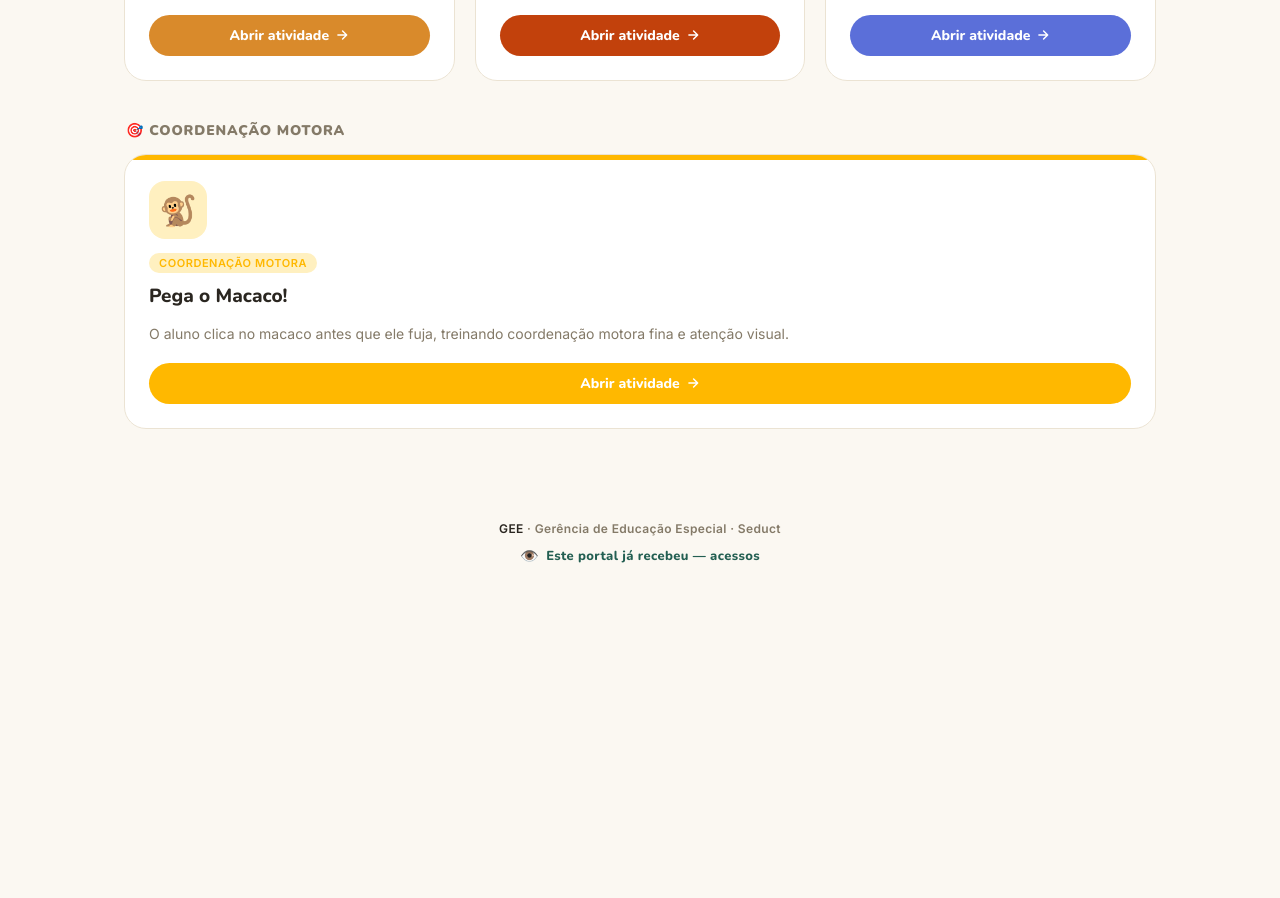
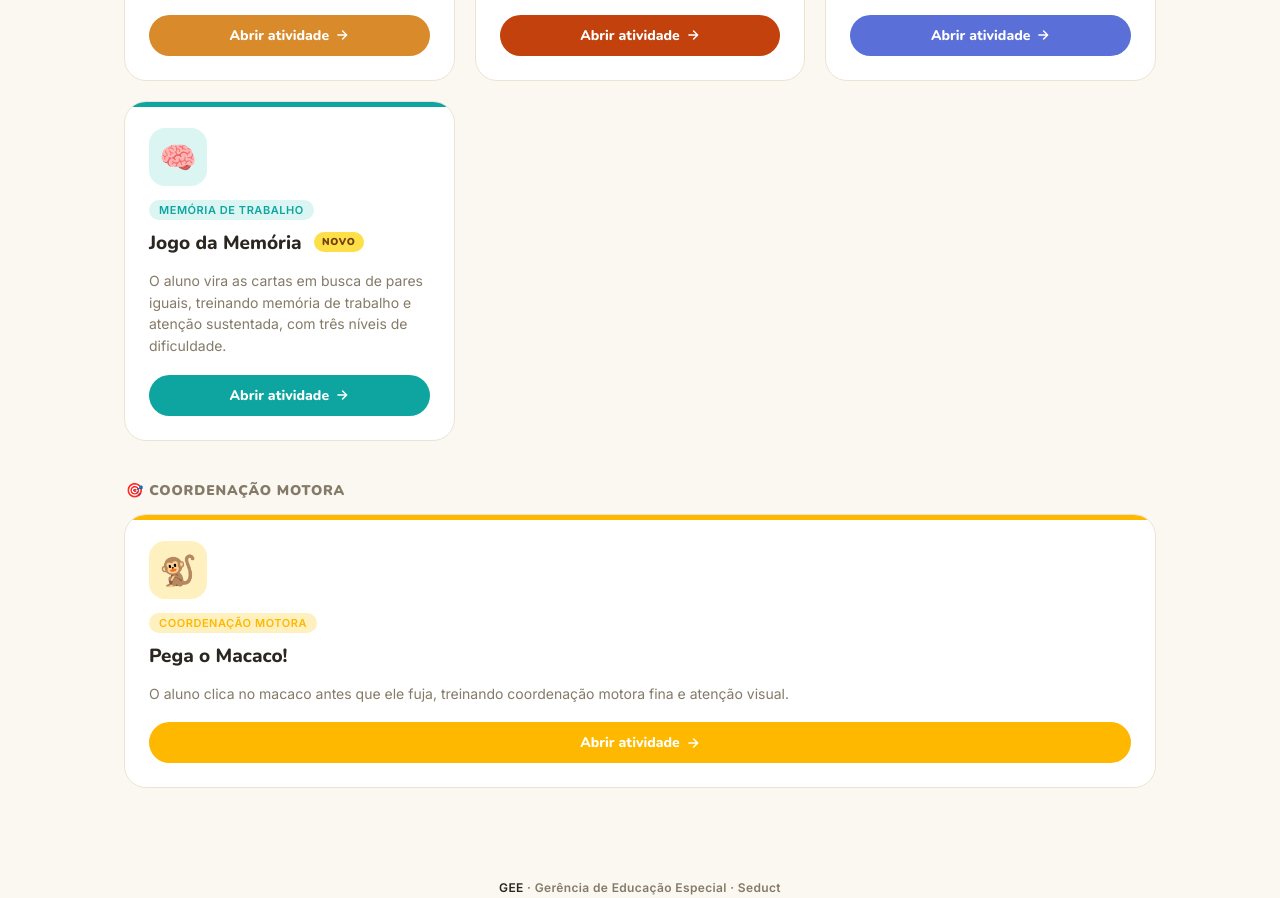
Before and after one commit to EducacaoEspecial/portal-pedagogico-gee, a plain HTML site: page index.html in a window 1280 px wide. Shown: the part 1815-2713 px from the top of the page. Before the commit the page ends 2421 px from the top, so only its background shows below. Drawn offline with nearby package versions, Linux system fonts and the light colour scheme; no server answers.

Commit message:
Update index.html

```diff
--- a/index.html
+++ b/index.html
@@ -519,6 +519,16 @@
         </span>
       </button>
 
+      <button class="card" data-app="jogo-da-memoria" style="--cor-app:#0EA5A0; --cor-app-tint:#DBF5F3;">
+        <div class="icone-app">🧠</div>
+        <span class="tag">Memória de trabalho</span>
+        <h2>Jogo da Memória <span class="novo-badge">Novo</span></h2>
+        <p class="desc">O aluno vira as cartas em busca de pares iguais, treinando memória de trabalho e atenção sustentada, com três níveis de dificuldade.</p>
+        <span class="btn-abrir">Abrir atividade
+          <svg viewBox="0 0 24 24" fill="none" stroke="currentColor" stroke-width="2.5" stroke-linecap="round" stroke-linejoin="round"><path d="M5 12h14M13 5l7 7-7 7"/></svg>
+        </span>
+      </button>
+
     </div>
   </section>
 
@@ -576,6 +586,7 @@
     'comunicacao-alternativa': 'Comunicação Alternativa',
     'pareamento-som-imagem': 'Pareamento Som-Imagem',
     'sequencia-historias': 'Sequência de Histórias',
+    'jogo-da-memoria': 'Jogo da Memória',
   };
 
   const visualizador = document.getElementById('visualizador');
```
